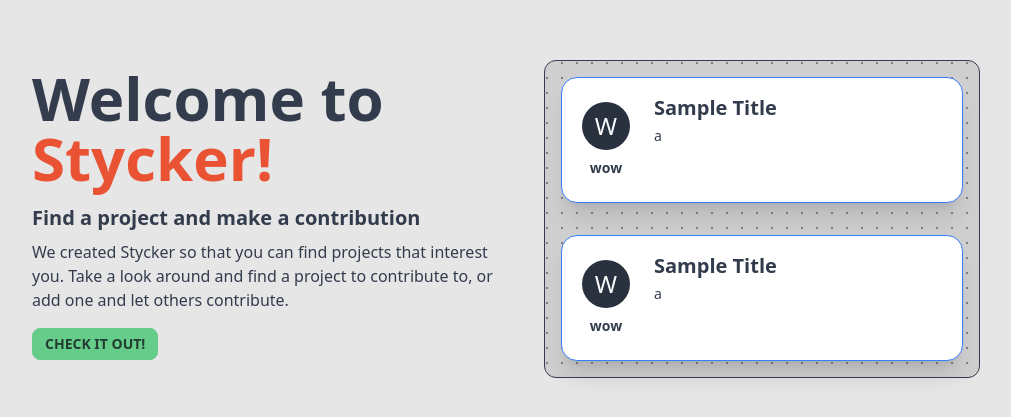
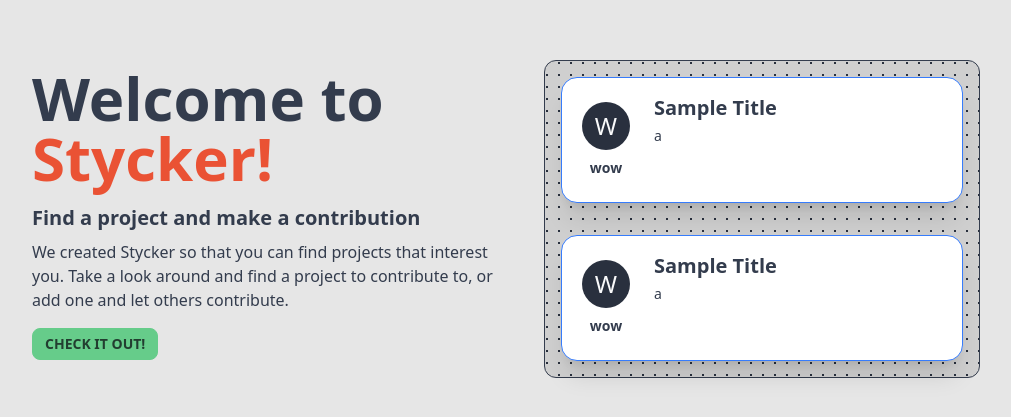
Before and after one commit to chingu-voyages/v42-bears-team-41, a Next.js app: page / in a window 1280 px wide. Shown: the part 181-598 px from the top of the page, without its empty margins (126-1137 px from the left). Built offline with nearby package versions, Linux system fonts and the light colour scheme.

Commit message:
Tweak dots a tiny bit

```diff
--- a/src/pages/index.js
+++ b/src/pages/index.js
@@ -30,8 +30,8 @@ export default function Home() {
               className="flex-auto w rounded-xl  border border-neutral bg-base-300"
               style={{
                 backgroundImage:
-                  "radial-gradient(circle at 2px 2px, grey 1px, transparent 0)",
-                backgroundSize: "15px 15px",
+                  "radial-gradient(circle at 2px 2px, hsl(var(--nf)) 1px, transparent 0)",
+                backgroundSize: "12px 12px",
               }}
             >
               <div className="px-4 py-4 ">
```
